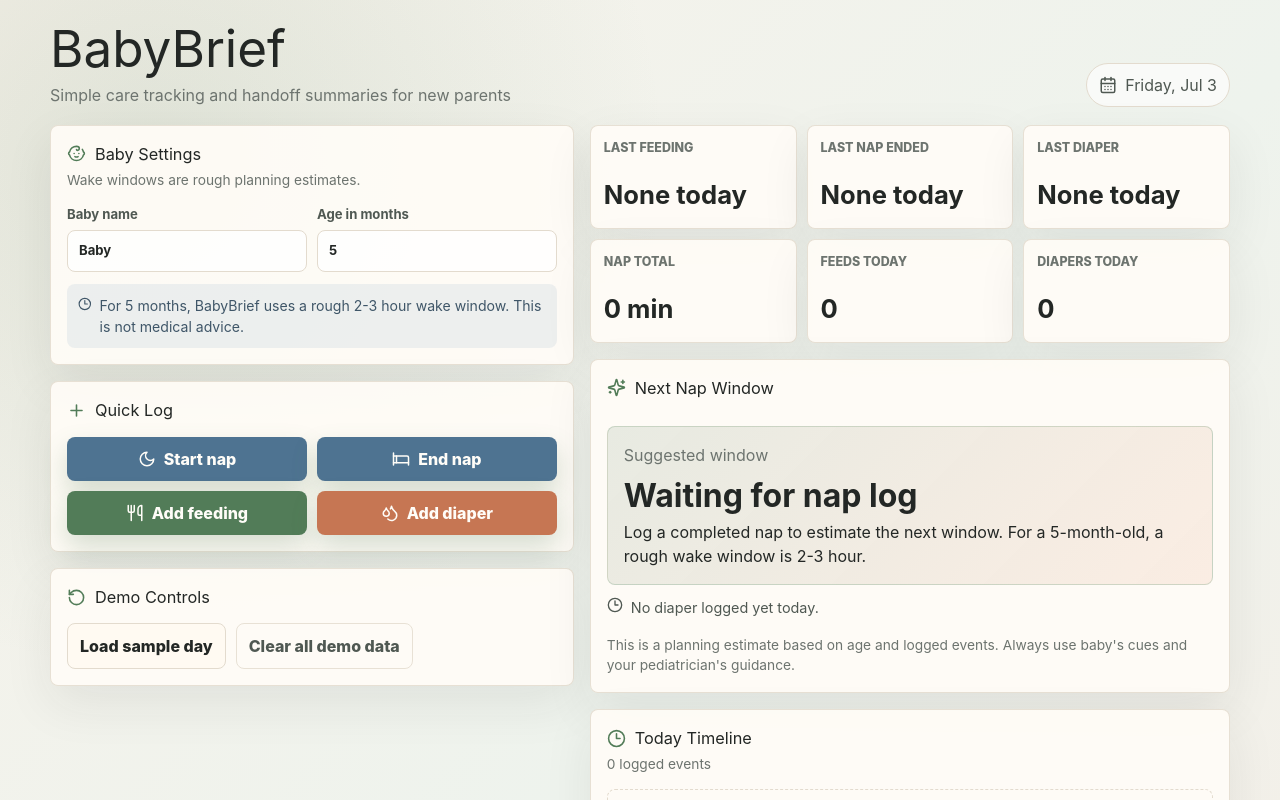
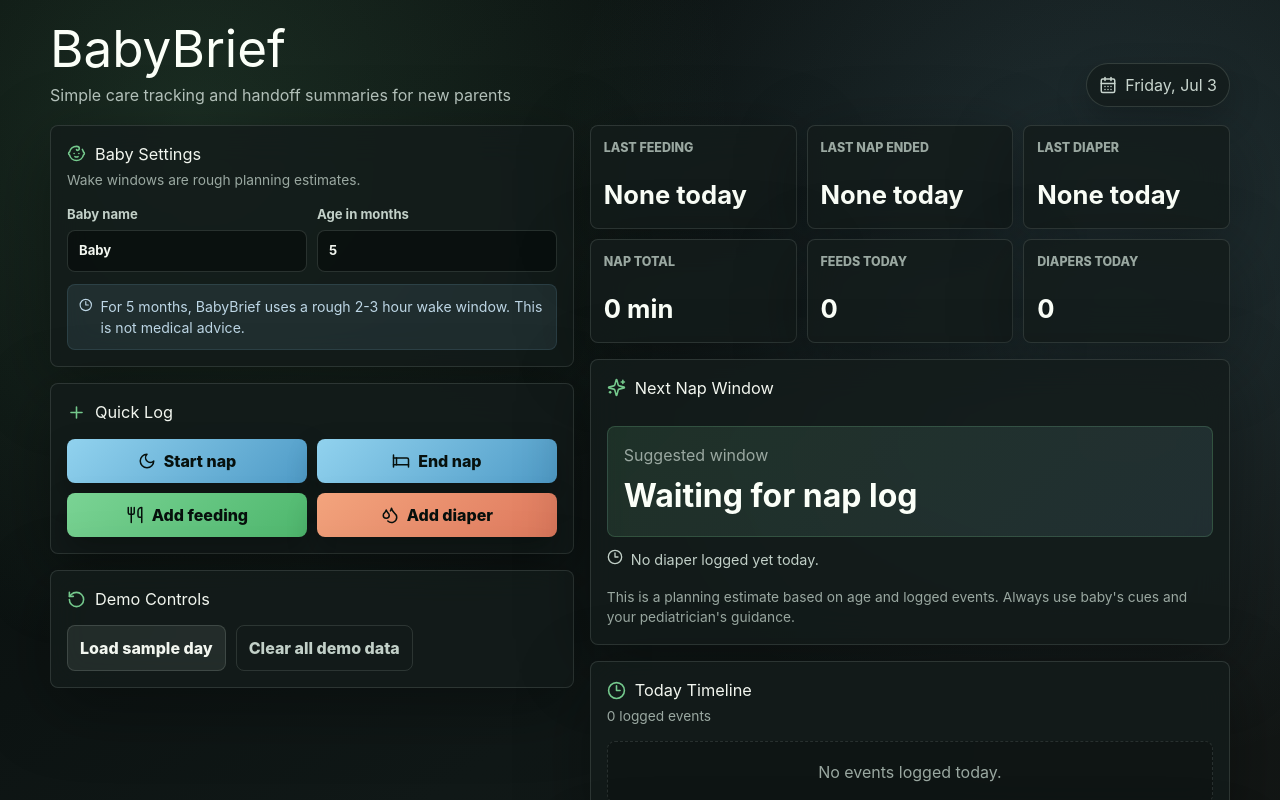
Before and after one commit to clavellem/BabyBrief, a Next.js app: page / in a window 1280 px wide. Shown: the top 800 px of the page. Built offline with nearby package versions, Linux system fonts and the light colour scheme.

Commit message:
Apply polished dark theme

```diff
--- a/app/globals.css
+++ b/app/globals.css
@@ -3,18 +3,19 @@
 @tailwind utilities;
 
 :root {
-  color-scheme: light;
-  --bg: #f7f2ea;
-  --panel: rgba(255, 252, 247, 0.92);
-  --panel-strong: #fffaf2;
-  --ink: #232725;
-  --muted: #6d746f;
-  --line: #e3dbce;
-  --sage: #87a68a;
-  --sage-dark: #527c58;
-  --peach: #e9a178;
-  --sky: #8aa9c4;
-  --rose: #d98282;
+  color-scheme: dark;
+  --bg: #0b1110;
+  --panel: rgba(20, 28, 27, 0.84);
+  --panel-strong: #182321;
+  --ink: #f2f6ef;
+  --muted: #9aa8a1;
+  --line: rgba(207, 221, 211, 0.14);
+  --sage: #93d7a5;
+  --sage-dark: #75c98d;
+  --peach: #f1a47f;
+  --sky: #8fc8e8;
+  --rose: #ee8f97;
+  --shadow: 0 18px 70px rgba(0, 0, 0, 0.34);
 }
 
 * {
@@ -25,8 +26,9 @@ body {
   margin: 0;
   min-height: 100vh;
   background:
-    radial-gradient(circle at 12% 10%, rgba(135, 166, 138, 0.2), transparent 28%),
-    linear-gradient(135deg, #f7f2ea 0%, #eef3ed 47%, #f8ede5 100%);
+    radial-gradient(circle at 15% 8%, rgba(117, 201, 141, 0.16), transparent 30%),
+    radial-gradient(circle at 86% 14%, rgba(143, 200, 232, 0.14), transparent 32%),
+    linear-gradient(145deg, #080d0c 0%, #101817 45%, #161412 100%);
   color: var(--ink);
   font-family:
     Inter, ui-sans-serif, system-ui, -apple-system, BlinkMacSystemFont, "Segoe UI",
@@ -43,6 +45,31 @@ textarea {
 
 button {
   cursor: pointer;
+}
+
+button:disabled {
+  cursor: not-allowed;
+  opacity: 0.48;
+  transform: none;
+}
+
+::selection {
+  background: rgba(117, 201, 141, 0.34);
+  color: #fbfff8;
+}
+
+::-webkit-scrollbar {
+  width: 12px;
+}
+
+::-webkit-scrollbar-track {
+  background: #080d0c;
+}
+
+::-webkit-scrollbar-thumb {
+  background: rgba(207, 221, 211, 0.18);
+  border: 3px solid #080d0c;
+  border-radius: 999px;
 }
 
 .shell {
@@ -64,6 +91,7 @@ button {
   font-size: clamp(2.2rem, 4vw, 4.25rem);
   line-height: 0.95;
   letter-spacing: 0;
+  color: #fbfff8;
 }
 
 .brand-lockup p,
@@ -76,6 +104,7 @@ button {
   margin: 10px 0 0;
   max-width: 560px;
   font-size: 1rem;
+  color: #b7c5be;
 }
 
 .today-pill {
@@ -84,11 +113,12 @@ button {
   gap: 8px;
   min-height: 40px;
   padding: 9px 12px;
-  border: 1px solid var(--line);
+  border: 1px solid rgba(207, 221, 211, 0.16);
   border-radius: 999px;
-  background: rgba(255, 255, 255, 0.64);
-  color: #4f5852;
+  background: rgba(20, 28, 27, 0.72);
+  color: #cbd8d1;
   white-space: nowrap;
+  box-shadow: 0 12px 32px rgba(0, 0, 0, 0.22);
 }
 
 .dashboard-grid {
@@ -107,14 +137,21 @@ button {
 .panel,
 .metric-card,
 .timeline-row {
-  border: 1px solid rgba(227, 219, 206, 0.86);
+  border: 1px solid var(--line);
   border-radius: 8px;
   background: var(--panel);
-  box-shadow: 0 18px 50px rgba(35, 39, 37, 0.08);
+  box-shadow: var(--shadow);
+  backdrop-filter: blur(18px);
 }
 
 .panel {
   padding: 16px;
+}
+
+.panel:hover,
+.metric-card:hover,
+.timeline-row:hover {
+  border-color: rgba(207, 221, 211, 0.22);
 }
 
 .panel-header {
@@ -153,7 +190,7 @@ button {
 label {
   display: grid;
   gap: 6px;
-  color: #4f5852;
+  color: #c2d0c8;
   font-size: 0.82rem;
   font-weight: 700;
 }
@@ -162,12 +199,17 @@ input,
 select,
 textarea {
   width: 100%;
-  border: 1px solid var(--line);
+  border: 1px solid rgba(207, 221, 211, 0.16);
   border-radius: 8px;
-  background: rgba(255, 255, 255, 0.78);
+  background: rgba(7, 12, 11, 0.68);
   color: var(--ink);
   outline: none;
   padding: 10px 11px;
+}
+
+input::placeholder,
+textarea::placeholder {
+  color: #6d7b74;
 }
 
 textarea {
@@ -179,7 +221,7 @@ input:focus,
 select:focus,
 textarea:focus {
   border-color: var(--sage);
-  box-shadow: 0 0 0 3px rgba(135, 166, 138, 0.2);
+  box-shadow: 0 0 0 3px rgba(117, 201, 141, 0.18);
 }
 
 .wake-guidance {
@@ -189,8 +231,9 @@ textarea:focus {
   margin-top: 12px;
   padding: 11px;
   border-radius: 8px;
-  background: rgba(138, 169, 196, 0.15);
-  color: #3f5668;
+  background: rgba(143, 200, 232, 0.1);
+  border: 1px solid rgba(143, 200, 232, 0.12);
+  color: #bdd6e5;
   font-size: 0.88rem;
 }
 
@@ -220,8 +263,8 @@ textarea:focus {
 }
 
 .action-button {
-  color: #fffdf8;
-  box-shadow: 0 12px 26px rgba(82, 124, 88, 0.23);
+  color: #07100d;
+  box-shadow: 0 14px 30px rgba(0, 0, 0, 0.28);
 }
 
 .action-button:hover,
@@ -231,41 +274,46 @@ textarea:focus {
   transform: translateY(-1px);
 }
 
+button:disabled:hover {
+  transform: none;
+}
+
 .action-feed {
-  background: #527c58;
+  background: linear-gradient(135deg, #7ad394, #4fb86e);
 }
 
 .action-nap {
-  background: #4e7391;
+  background: linear-gradient(135deg, #91d2ee, #4f9bc7);
 }
 
 .action-diaper {
-  background: #c67653;
+  background: linear-gradient(135deg, #f3a47d, #df795d);
 }
 
 .secondary-button {
-  border: 1px solid var(--line);
-  background: #fffaf2;
+  border: 1px solid rgba(207, 221, 211, 0.16);
+  background: rgba(242, 246, 239, 0.08);
   color: var(--ink);
 }
 
 .ghost-button {
-  border: 1px solid rgba(227, 219, 206, 0.8);
+  border: 1px solid rgba(207, 221, 211, 0.14);
   background: transparent;
-  color: #4f5852;
+  color: #c2d0c8;
 }
 
 .copy-button {
-  background: var(--ink);
-  color: #fffaf2;
+  background: #eef8ee;
+  color: #07100d;
+  box-shadow: 0 14px 34px rgba(238, 248, 238, 0.12);
 }
 
 .form-panel {
   margin-top: 12px;
   padding: 12px;
   border-radius: 8px;
-  background: rgba(255, 250, 242, 0.74);
-  border: 1px dashed rgba(135, 166, 138, 0.7);
+  background: rgba(8, 13, 12, 0.44);
+  border: 1px dashed rgba(117, 201, 141, 0.44);
 }
 
 .form-panel-header {
@@ -322,6 +370,7 @@ textarea:focus {
   margin-top: 8px;
   font-size: clamp(1.18rem, 2vw, 1.7rem);
   letter-spacing: 0;
+  color: #fbfff8;
 }
 
 .prediction {
@@ -332,14 +381,15 @@ textarea:focus {
 .prediction-window {
   padding: 16px;
   border-radius: 8px;
-  background: linear-gradient(135deg, rgba(82, 124, 88, 0.13), rgba(233, 161, 120, 0.15));
-  border: 1px solid rgba(135, 166, 138, 0.35);
+  background: linear-gradient(135deg, rgba(117, 201, 141, 0.13), rgba(143, 200, 232, 0.11));
+  border: 1px solid rgba(117, 201, 141, 0.22);
 }
 
 .prediction-window strong {
   display: block;
   margin-top: 5px;
   font-size: clamp(1.25rem, 3vw, 2rem);
+  color: #fbfff8;
 }
 
 .insights {
@@ -351,7 +401,7 @@ textarea:focus {
   display: flex;
   gap: 8px;
   align-items: flex-start;
-  color: #4f5852;
+  color: #c2d0c8;
   font-size: 0.9rem;
 }
 
@@ -375,13 +425,14 @@ textarea:focus {
   border-radius: 8px;
   display: grid;
   place-items: center;
-  background: rgba(135, 166, 138, 0.16);
+  background: rgba(117, 201, 141, 0.12);
   color: var(--sage-dark);
 }
 
 .timeline-row h3 {
   margin: 0;
   font-size: 0.96rem;
+  color: #f2f6ef;
 }
 
 .timeline-row p {
@@ -395,10 +446,10 @@ textarea:focus {
   height: 36px;
   display: grid;
   place-items: center;
-  border: 1px solid var(--line);
+  border: 1px solid rgba(207, 221, 211, 0.14);
   border-radius: 8px;
-  background: #fffaf2;
-  color: #8d5151;
+  background: rgba(242, 246, 239, 0.07);
+  color: #f0a0a5;
 }
 
 .timeline-actions {
@@ -407,7 +458,7 @@ textarea:focus {
 }
 
 .edit-icon {
-  color: #4f6f86;
+  color: var(--sky);
 }
 
 .charts-grid {
@@ -425,14 +476,14 @@ textarea:focus {
   grid-template-columns: 70px 1fr 34px;
   gap: 10px;
   align-items: center;
-  color: #4f5852;
+  color: #c2d0c8;
   font-size: 0.88rem;
 }
 
 .bar-track {
   height: 12px;
   border-radius: 999px;
-  background: rgba(35, 39, 37, 0.08);
+  background: rgba(242, 246, 239, 0.08);
   overflow: hidden;
 }
 
@@ -440,6 +491,7 @@ textarea:focus {
   height: 100%;
   min-width: 4px;
   border-radius: inherit;
+  box-shadow: 0 0 18px rgba(117, 201, 141, 0.16);
 }
 
 .nap-bars {
@@ -453,7 +505,7 @@ textarea:focus {
   gap: 10px;
   align-items: center;
   font-size: 0.84rem;
-  color: #4f5852;
+  color: #c2d0c8;
 }
 
 .handoff-review span,
@@ -489,8 +541,8 @@ textarea:focus {
   min-height: 38px;
   padding: 8px;
   border-radius: 8px;
-  background: rgba(135, 166, 138, 0.12);
-  color: #4f5852;
+  background: rgba(117, 201, 141, 0.1);
+  color: #c2d0c8;
   font-size: 0.8rem;
   font-weight: 800;
 }
@@ -515,9 +567,9 @@ textarea:focus {
 .handoff-review > div,
 .missing-list {
   padding: 12px;
-  border: 1px solid var(--line);
+  border: 1px solid rgba(207, 221, 211, 0.14);
   border-radius: 8px;
-  background: rgba(255, 255, 255, 0.58);
+  background: rgba(7, 12, 11, 0.38);
 }
 
 .handoff-review strong {
@@ -544,6 +596,7 @@ textarea:focus {
   border-radius: 8px;
   padding: 18px;
   color: var(--muted);
+  background: rgba(7, 12, 11, 0.3);
   text-align: center;
 }
 
--- a/app/page.tsx
+++ b/app/page.tsx
@@ -833,7 +833,6 @@ export default function Home() {
                   ? `${formatTime(prediction.lowerIso)}-${formatTime(prediction.upperIso)}`
                   : "Waiting for nap log"}
               </strong>
-              <p>{prediction.message}</p>
             </div>
             <div className="insights">
               {insights.map((insight) => (
```
